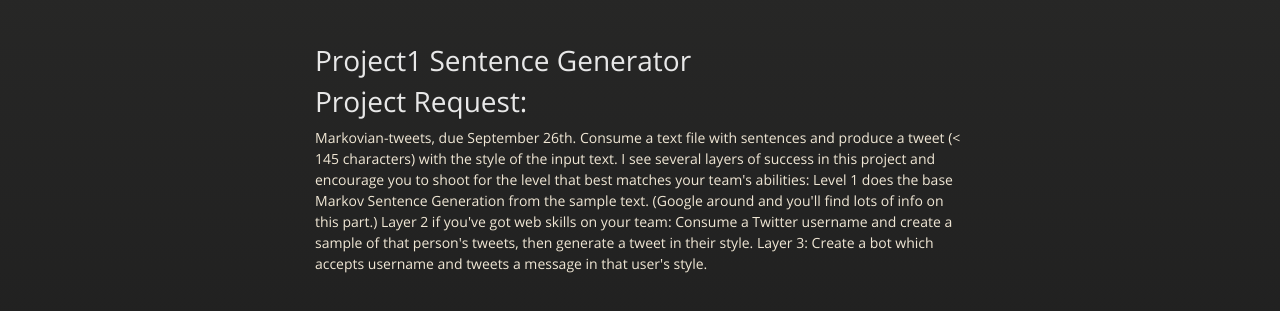
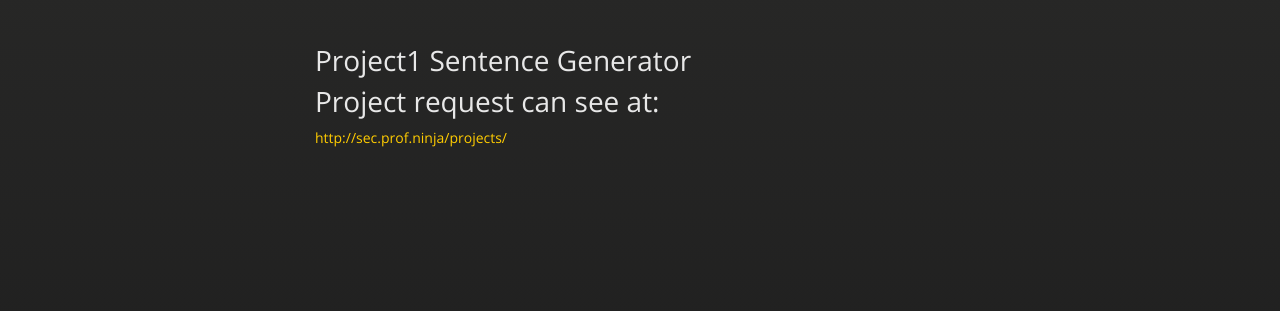
Before and after one commit to sybest/project1.sy1208.github.io, a plain HTML site: page index.html in a window 1280 px wide. Shown: the part 189-500 px from the top of the page. Drawn offline with nearby package versions, Linux system fonts and the light colour scheme.

Commit message:
Create gh-pages branch via GitHub

```diff
--- a/index.html
+++ b/index.html
@@ -42,9 +42,9 @@
 <a id="project1-sentence-generator" class="anchor" href="#project1-sentence-generator" aria-hidden="true"><span aria-hidden="true" class="octicon octicon-link"></span></a>Project1 Sentence Generator</h1>
 
 <h1>
-<a id="project-request" class="anchor" href="#project-request" aria-hidden="true"><span aria-hidden="true" class="octicon octicon-link"></span></a>Project Request:</h1>
+<a id="project-request-can-see-at" class="anchor" href="#project-request-can-see-at" aria-hidden="true"><span aria-hidden="true" class="octicon octicon-link"></span></a>Project request can see at:</h1>
 
-<p>Markovian-tweets, due September 26th. Consume a text file with sentences and produce a tweet (&lt; 145 characters) with the style of the input text. I see several layers of success in this project and encourage you to shoot for the level that best matches your team's abilities: Level 1 does the base Markov Sentence Generation from the sample text. (Google around and you'll find lots of info on this part.) Layer 2 if you've got web skills on your team: Consume a Twitter username and create a sample of that person's tweets, then generate a tweet in their style. Layer 3: Create a bot which accepts username and tweets a message in that user's style.</p>
+<p><a href="http://sec.prof.ninja/projects/">http://sec.prof.ninja/projects/</a></p>
       </section>
 
     </div>
--- a/params.json
+++ b/params.json
@@ -1,6 +1,6 @@
 {
   "name": "Sy1208.GitHub.io-project1",
   "tagline": "",
-  "body": "#Project1 Sentence Generator\r\n#Project Request:\r\n  Markovian-tweets, due September 26th. Consume a text file with sentences and produce a tweet (< 145 characters) with the style of the input text. I see several layers of success in this project and encourage you to shoot for the level that best matches your team's abilities: Level 1 does the base Markov Sentence Generation from the sample text. (Google around and you'll find lots of info on this part.) Layer 2 if you've got web skills on your team: Consume a Twitter username and create a sample of that person's tweets, then generate a tweet in their style. Layer 3: Create a bot which accepts username and tweets a message in that user's style.\r\n",
+  "body": "#Project1 Sentence Generator\r\n#Project request can see at:\r\nhttp://sec.prof.ninja/projects/\r\n\r\n",
   "note": "Don't delete this file! It's used internally to help with page regeneration."
 }
```
